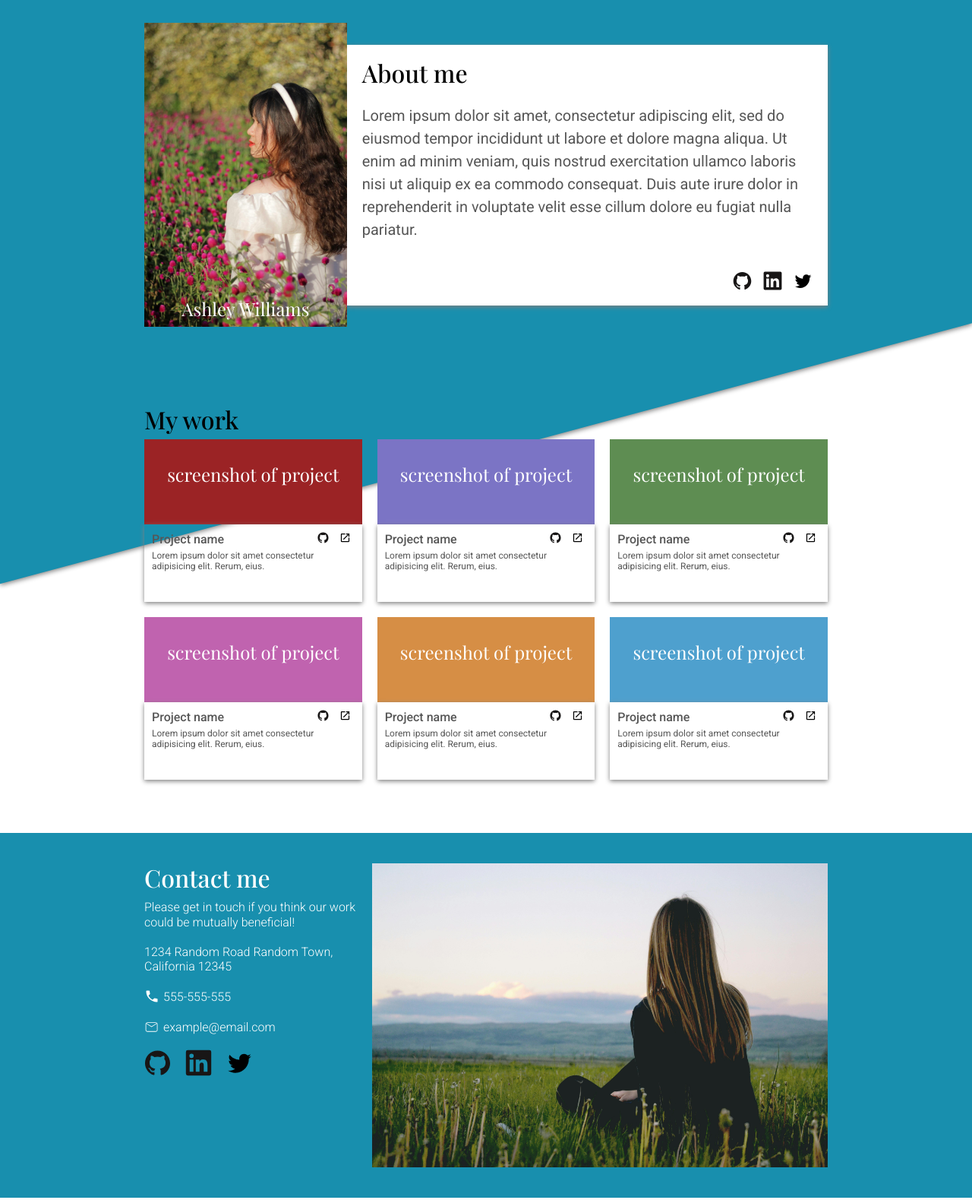
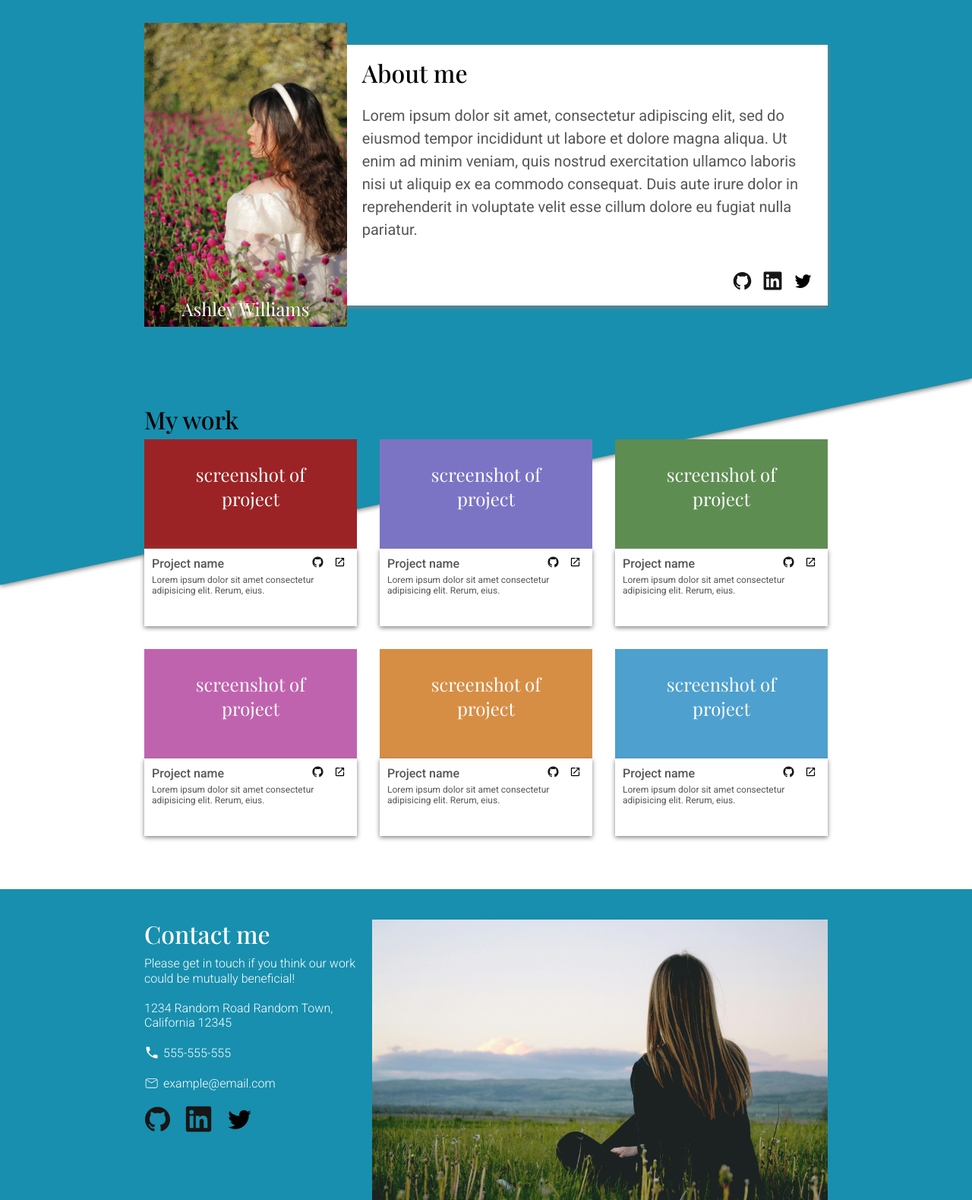
Before and after one commit to adubasava/homepage, a plain HTML site: page index.html in a window 1280 px wide. Shown: the top 1579 px of the page at 76% size. Drawn offline with nearby package versions, Linux system fonts and the light colour scheme; a web font is replaced by a local one.

Commit message:
Update README

```diff
--- a/style.css
+++ b/style.css
@@ -16,7 +16,7 @@ body {
     width: 100%;
     height: 100%;
     background-color: #188FAE;
-    transform: skewY(-15deg) translateY(calc(80vw * tan(-30deg)));
+    transform: skewY(-12deg) translateY(calc(80vw * tan(-30deg)));
     z-index: -1;
     box-shadow: 0px 2px 6px gray;
 }
@@ -84,7 +84,7 @@ h1 {
 .cards {
     display: grid;
     grid-template-columns: repeat(3, 1fr);
-    gap: 20px;
+    gap: 30px;
 }
 
 .screenshot1, .screenshot2, .screenshot3, .screenshot4, .screenshot5, .screenshot6 {
@@ -125,6 +125,7 @@ h4 {
 .card-text {
     padding: 10px;
     box-shadow: 0px 2px 6px gray;
+    background-color: white;
 }
 
 .card-text p {
```
Also changed, not shown: 2 other files.
